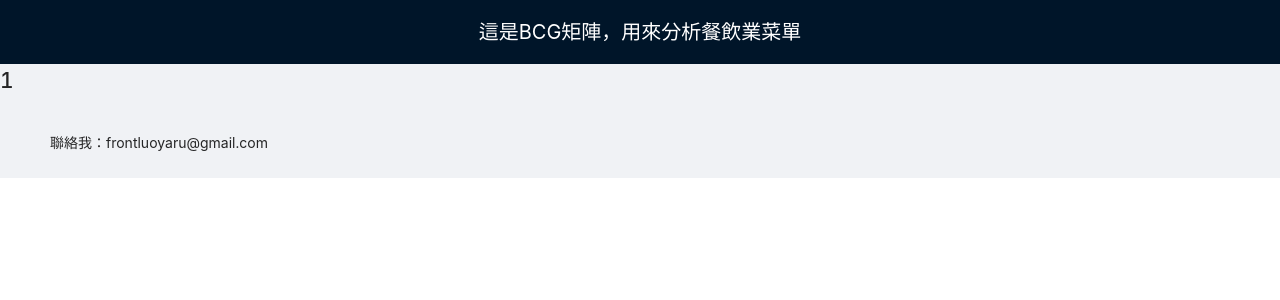
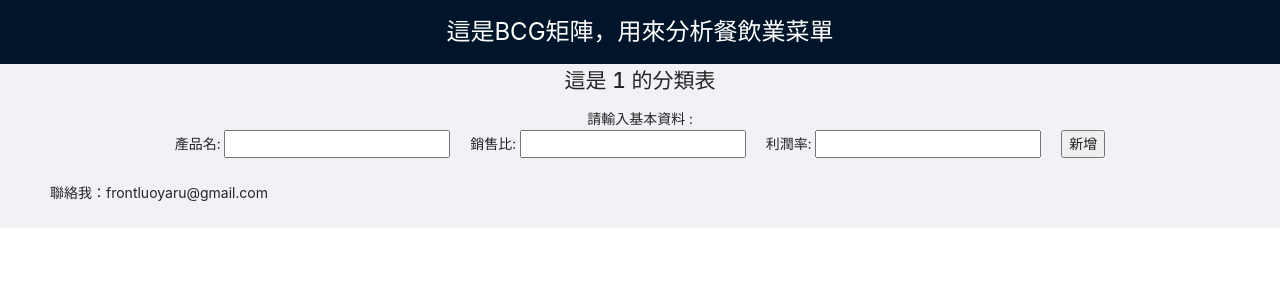
Before and after one commit to Luo-lulu/BCG, a React (Create React App) app: page /#/sort/1 in a window 1280 px wide. Shown: the top 300 px of the page. Built offline with nearby package versions, Linux system fonts and the light colour scheme.

Commit message:
add BCG SortStream content

```diff
--- a/package.json
+++ b/package.json
@@ -10,6 +10,8 @@
     "left-pad": "^1.3.0",
     "react": "^17.0.1",
     "react-dom": "^17.0.1",
+    "react-icons": "^4.1.0",
+    "react-router-dom": "^5.2.0",
     "react-scripts": "4.0.1",
     "web-vitals": "^0.2.4"
   },
--- a/src/component/BCG.css
+++ b/src/component/BCG.css
@@ -17,7 +17,7 @@ body {
   margin-right: 3%;
 }
 .header__content {
-  font-size: 20px;
+  font-size: 3vh;
   color: white;
   text-align: center;
 }
@@ -28,3 +28,6 @@ body {
   max-height: 15%;
   overflow: auto;
 }
+.item__input{
+  margin-right: 20px;
+}
--- a/src/component/SortStreams.js
+++ b/src/component/SortStreams.js
@@ -1,9 +1,41 @@
-import React from "react";
+import React,{useState} from "react";
+import { Row, Col } from "antd";
+function SortStreams({ location, match },props) {
+  const [item,setItem]=useState([])
+  //console.log(match.params.id);
+  //console.log(location);
+  const handleSubmit=(e)=>{
+    e.preventDefault();
 
-function SortStreams({ location, match }) {
-  console.log(match.params.id);
-  console.log(location);
-  return <h1> {match.params.id} </h1>;
+
+  }
+
+
+  return(
+    <div>
+    <Row justify="center">
+      <Col>
+      <h1>這是 {match.params.id} 的分類表</h1>
+      </Col>
+    </Row>
+
+    <Row justify="center">
+    <Col>請輸入基本資料 :</Col>
+    </Row>
+
+    <Row justify="center">
+      <form onSubmit={handleSubmit}>
+      <Row>
+<Col  className="item__input">產品名: <input/></Col>
+<Col  className="item__input">銷售比: <input/></Col>
+<Col  className="item__input">利潤率: <input/></Col>
+<button>新增</button>
+</Row>
+</form>
+    </Row>
+
+    </div>
+  )
 }
 
 export default SortStreams;
```
Also changed, not shown: 2 other files (tests, documents, lock files or other folders).
